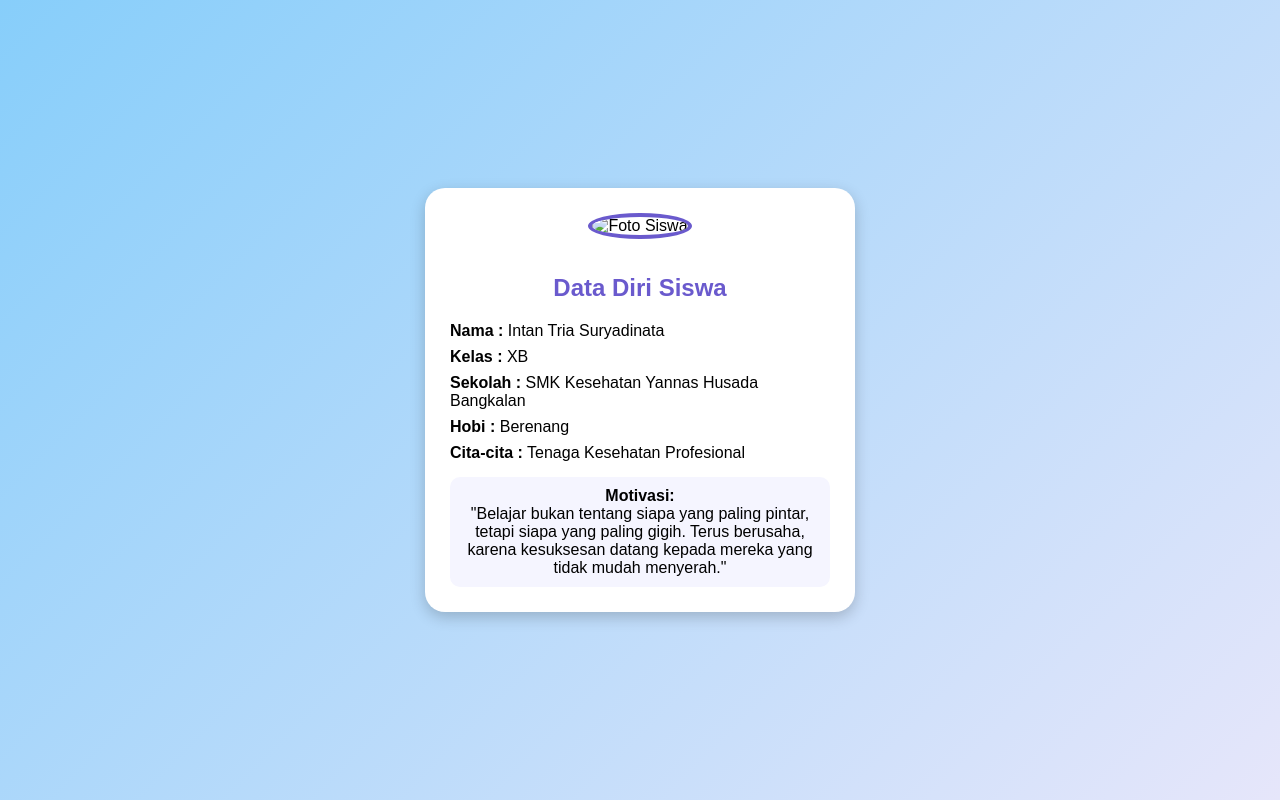
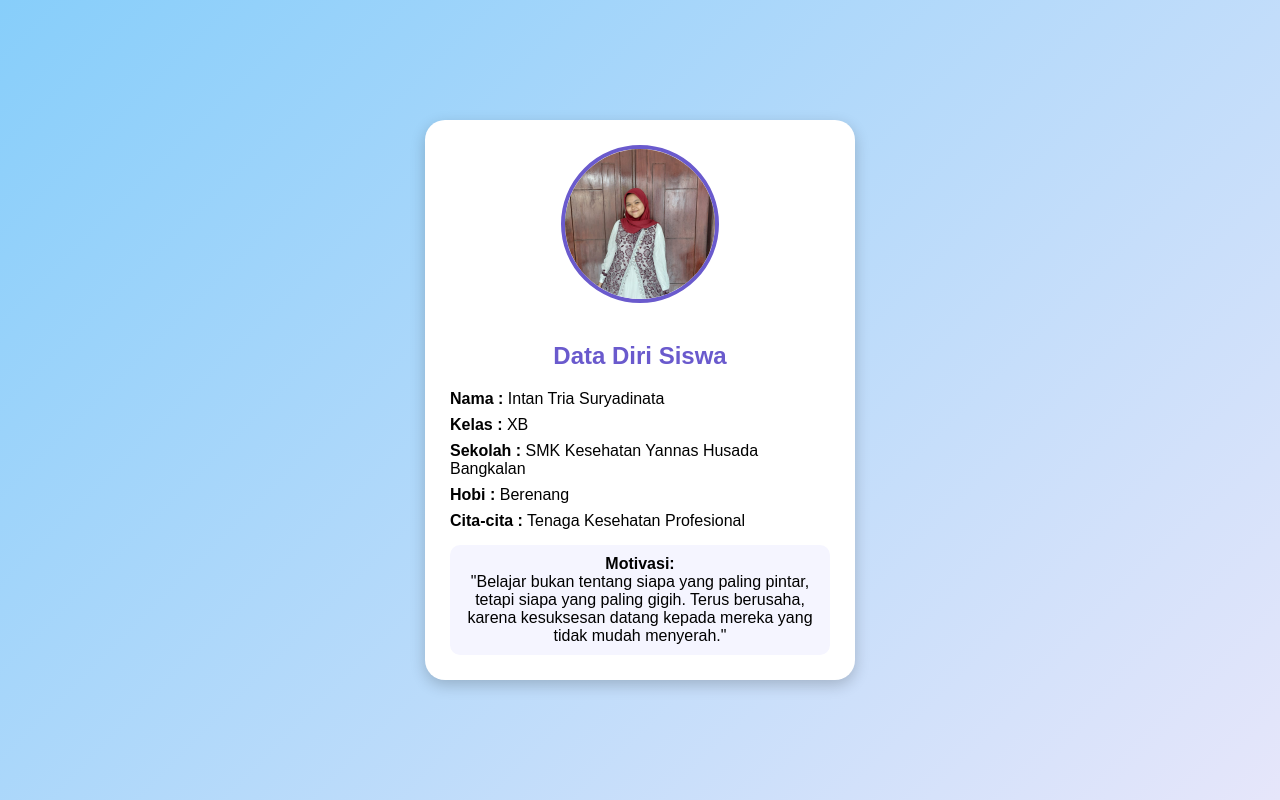
Before and after one commit to intantriasuryadinata-alt/profilhtml, a plain HTML site: page index.html in a window 1280 px wide. Drawn offline with Linux system fonts and the light colour scheme.

Commit message:
Update index.html

```diff
--- a/index.html
+++ b/index.html
@@ -58,7 +58,7 @@
 
 <div class="card">
 
-    <img src="foto.jpg" alt="Foto Siswa" class="foto">
+    <img src="WhatsApp Image 2026-06-07 at 12.07.55.jpeg" alt="Foto Siswa" class="foto">
 
     <h2>Data Diri Siswa</h2>
 
```
